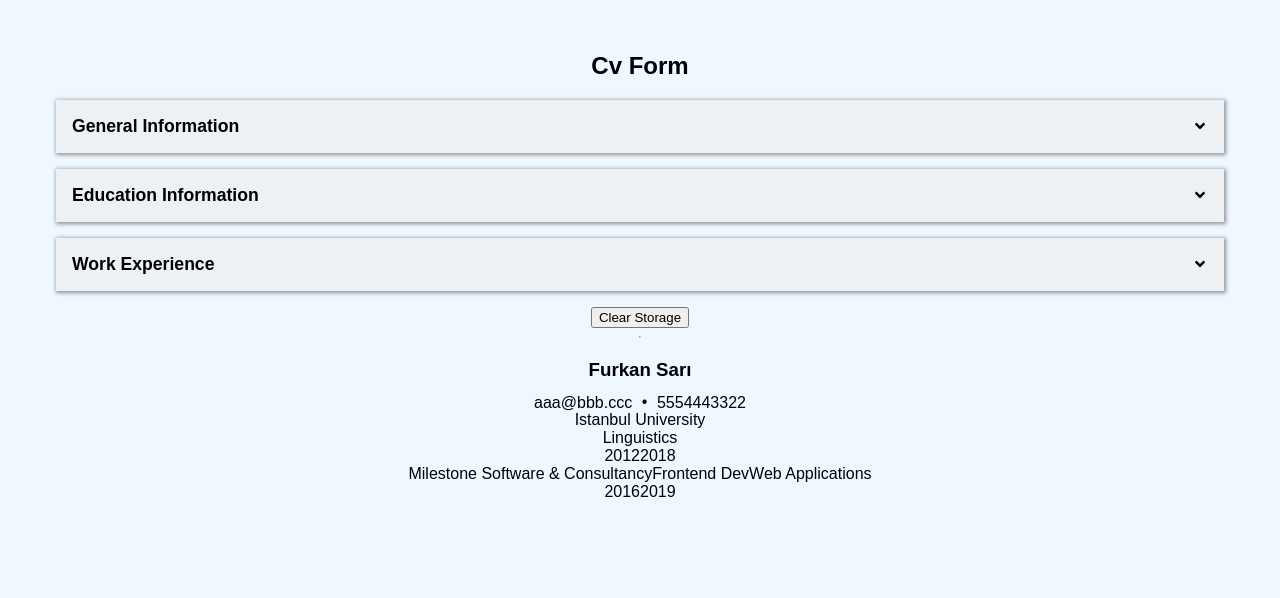
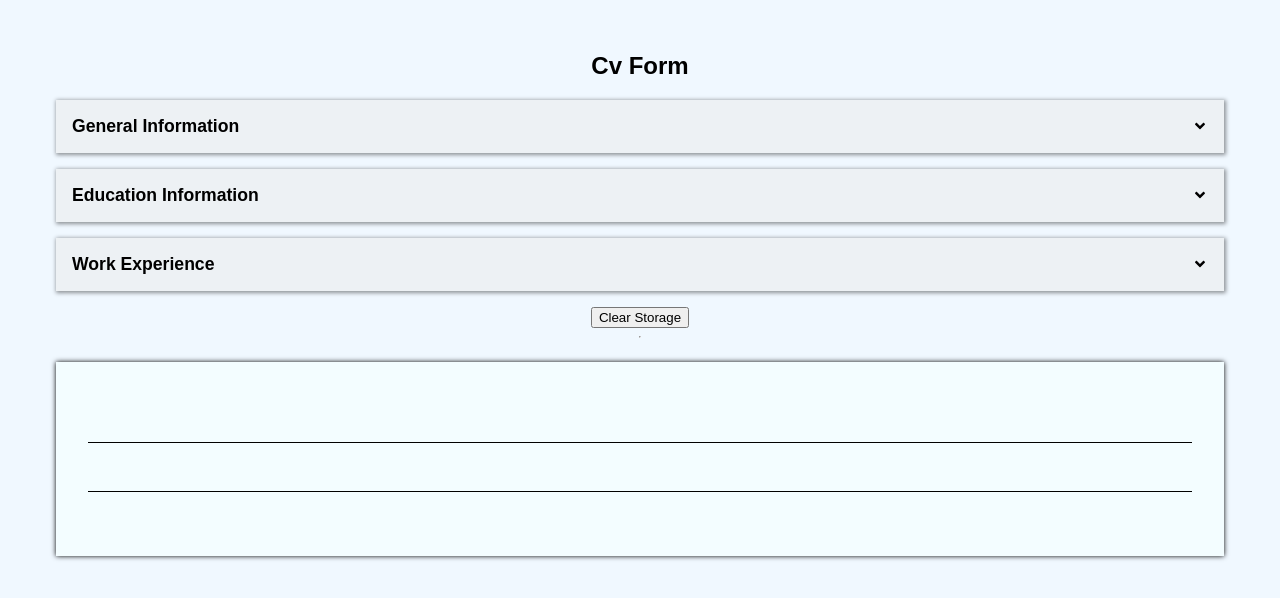
Before and after one commit to furkanssarri/cv-builder, a React (Vite) app: page / in a window 1280 px wide. Shown: the top 598 px of the page. Built offline with nearby package versions, Linux system fonts and the light colour scheme.

Commit message:
feat: implement logic to conditionally render data
added logic to receive the data from `sessionStorage` and render in
their respective child component. albeit the display is far away from
being nicely laid out on the page, styling will follow soon.

```diff
--- a/src/components/resume/ResumeEducationInfo.jsx
+++ b/src/components/resume/ResumeEducationInfo.jsx
@@ -1,19 +1,24 @@
 import React from "react";
 
 const ResumeEducationInfo = () => {
+  const educationData = JSON.parse(sessionStorage.getItem("edu-info")) || [];
   return (
     <>
       <div className="education-information">
-        <div className="institute">
-          <span className="school-name">Istanbul University</span>
-        </div>
-        <div className="program">
-          <span className="department">Linguistics</span>
-        </div>
-        <div className="dates">
-          <span className="education-start-date">2012</span>
-          <span className="education-end-date">2018</span>
-        </div>
+        {educationData.map((edu, index) => (
+          <div key={index} className="education-entry">
+            <div className="program">
+              <span className="school-name">{edu.schoolName}</span>
+              <span className="deoartment">{edu.department}</span>
+            </div>
+            <div className="dates">
+              <span className="education-start-date">
+                {edu.educationStartDate}
+              </span>
+              <span className="education-end-date">{edu.educationEndDate}</span>
+            </div>
+          </div>
+        ))}
       </div>
     </>
   );
--- a/src/components/resume/ResumePersonalInfo.jsx
+++ b/src/components/resume/ResumePersonalInfo.jsx
@@ -1,21 +1,28 @@
 import React from "react";
 
 const ResumePersonalInfo = () => {
+  const data = JSON.parse(sessionStorage.getItem("personal-info"));
   return (
     <>
       <div className="personal-info">
+        {data && (
+          <div className="personal-info-entry">
             <span id="full-name">
-          <h3>Furkan Sarı</h3>
+              <h3>{`${data[0].nameValue} ${data[0].surNameValue}`}</h3>
             </span>
             <div className="contact-info">
               <span id="email">
-            <a href="mailto:nowhere@nowhere.com">aaa@bbb.ccc</a>
+                <a href={`mailto:${data[0].emailValue}`}>
+                  {data[0].emailValue}
+                </a>
               </span>
               •
               <span id="phone">
-            <a href="tel:5554443322">5554443322</a>
+                <a href={`tel:${data[0].phoneValue}`}>{data[0].phoneValue}</a>
               </span>
             </div>
+          </div>
+        )}
       </div>
     </>
   );
--- a/src/components/resume/ResumeWorkExperience.jsx
+++ b/src/components/resume/ResumeWorkExperience.jsx
@@ -1,15 +1,34 @@
 import React from "react";
 
 const ResumeWorkExperience = () => {
+  const data = JSON.parse(sessionStorage.getItem("work-xp")) || [];
   return (
     <div className="work-experience">
-      <span className="companyName">Milestone Software & Consultancy</span>
-      <span className="position">Frontend Dev</span>
-      <span className="responsibilities">Web Applications</span>
+      {data.map((workExp, index) => (
+        <div key={index} className="work-exp-entry">
+          <div className="left-area">
+            <span className="company-name">{data[index].companyName}</span>
+            <span className="position">{data[index].position}</span>
+            <span className="responsibilities">
+              {data[index].responsibilities}
+            </span>
+          </div>
+          <div className="dates">
+            <span className="work-start-date">{data[index].workStartDate}</span>
+            <span className="work-end-date">{data[index].workEndDate}</span>
+          </div>
+        </div>
+      ))}
+
+      {/* <div className="left-area">
+        <span className="companyName">Milestone Software & Consultancy</span>
+        <span className="position">Frontend Dev</span>
+        <span className="responsibilities">Web Applications</span>
+      </div>
       <div className="dates">
         <span className="work-start-date">2016</span>
         <span className="work-end-date">2019</span>
-      </div>
+      </div> */}
     </div>
   );
 };
--- a/src/components/resume/styles/CvOutput.css
+++ b/src/components/resume/styles/CvOutput.css
@@ -1,3 +1,35 @@
+a {
+  text-decoration: none;
+  color: initial;
+}
+
+a:hover {
+  text-decoration: underline;
+  color: blue;
+}
+
+.resume {
+  background-color: #f4ffffbd;
+  box-shadow: 0 0 5px;
+  margin: 1rem;
+  padding: 1rem;
+}
+
+.resume .personal-info {
+  border-top: none;
+}
+
+.resume section > div {
+  border-top: 1px solid #000;
+}
+
+#personal-information {
+  margin: 1rem;
+  padding: 1rem;
+}
+
+/* PERSONAL INFO SECTION */
+
 .personal-info {
   display: flex;
   flex-direction: column;
@@ -16,12 +48,37 @@
   margin: 0.5rem;
 }
 
-a {
-  text-decoration: none;
-  color: initial;
+/* EDUCATION INFIO SECTION */
+
+.education-information {
+  margin: 1rem;
+  padding: 1rem;
+  display: flex;
+  justify-content: space-between;
 }
 
-a:hover {
-  text-decoration: underline;
-  color: blue;
+.program {
+  display: flex;
+  flex-direction: column;
+  align-items: start;
 }
+
+.dates {
+  display: flex;
+  flex-direction: column;
+}
+
+/* WORK EXPERIENCE SECTION  */
+
+.work-experience {
+  margin: 1rem;
+  padding: 1rem;
+  display: flex;
+  justify-content: space-between;
+}
+
+.left-area {
+  display: flex;
+  flex-direction: column;
+  align-items: start;
+}
```
Lines whose indentation alone changed are shown as unchanged.
